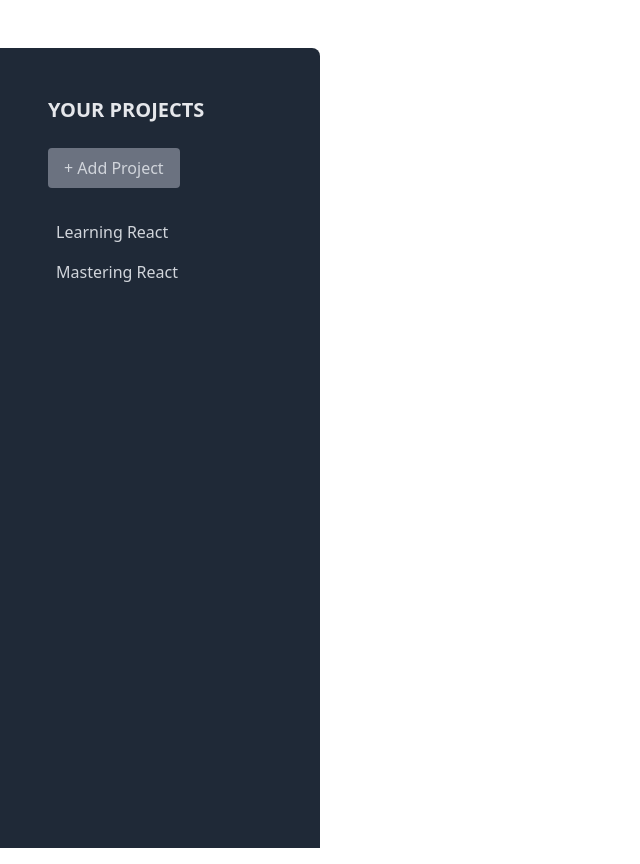
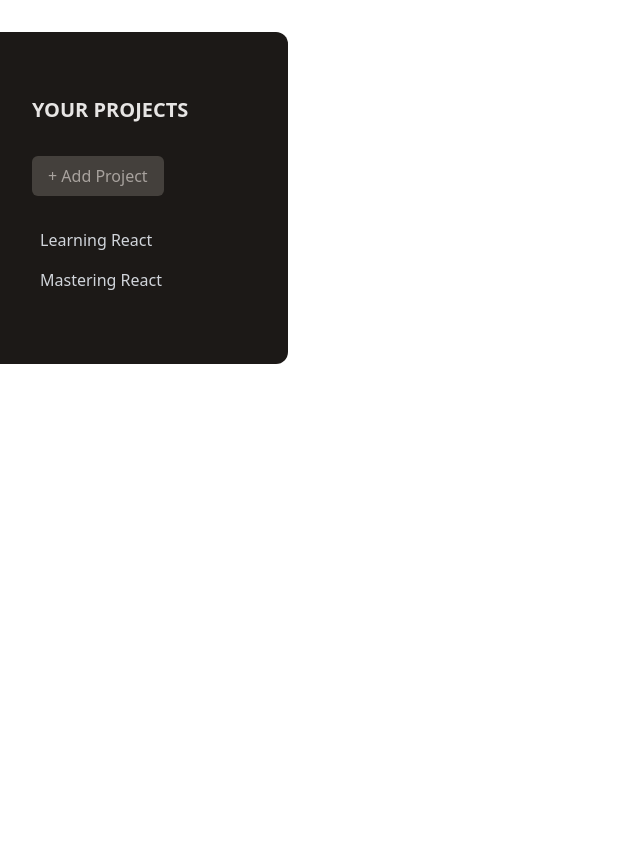
Before and after one commit to MCampos23/tasks-app, a React (Create React App) app: page / in a window 1280 px wide. Shown: the whole page, without its empty margins (0-640 px from the left). Built offline with nearby package versions, Linux system fonts and the light colour scheme.

Commit message:
adding styles

```diff
--- a/src/App.js
+++ b/src/App.js
@@ -1,11 +1,14 @@
 import './App.css';
 import SideBar from './Components/SideBar';
+import NoProject from './Components/NoProject';
 
 function App() {
   return (
-    <div className="App">
+    <main className='h-screen my-8'>
       <SideBar />
-    </div>
+
+
+    </main>
   );
 }
 
--- /dev/null
+++ b/src/Components/NoProject.jsx
@@ -0,0 +1,10 @@
+export default function NoProject() {
+    return(
+        <div className="w-3/4">
+            <img src="" alt="" />
+            <h3>No Project Selected</h3>
+            <p>Select a project or get started with a new one</p>
+            <button>Create new project</button>
+        </div>
+    )
+}
--- a/src/Components/SideBar.jsx
+++ b/src/Components/SideBar.jsx
@@ -1,15 +1,15 @@
 export default function SideBar(){
     return(
-        <div className="w-1/4 h-screen mt-12 bg-gray-800 rounded-tr-lg text-left pt-12 pl-12">
-            <h2 className="mb-6 text-xl text-gray-200 font-bold">YOUR PROJECTS</h2>
-            <button className="mb-6  py-2 px-4 rounded bg-gray-500 text-gray-300 hover:bg-gray-400 hover:text-gray-200">+ Add Project</button>
+        <aside className="w-1/3 px-8 py-16 bg-stone-900 text-stone-50 md:w-72 rounded-r-xl">
+            <h2 className="mb-8 font-bold md:text-xl text-stone-200 ">YOUR PROJECTS</h2>
+            <button className="mb-6 text-xs md:text-base py-2 px-4 rounded-md bg-stone-700 text-stone-400 hover:bg-stone-600 hover:text-stone-100 hover:cursor-pointer">+ Add Project</button>
             <div>
                 <ul>
                     <li className="p-2 text-gray-300 hover:bg-gray-400 hover:text-gray-200 hover:cursor-pointer rounded-l">Learning React</li>
                     <li className="p-2 text-gray-300 hover:bg-gray-400 hover:text-gray-200 hover:cursor-pointer rounded-l">Mastering React</li>
                 </ul>
             </div>
-        </div>
+        </aside>
     )
 
 };
```
